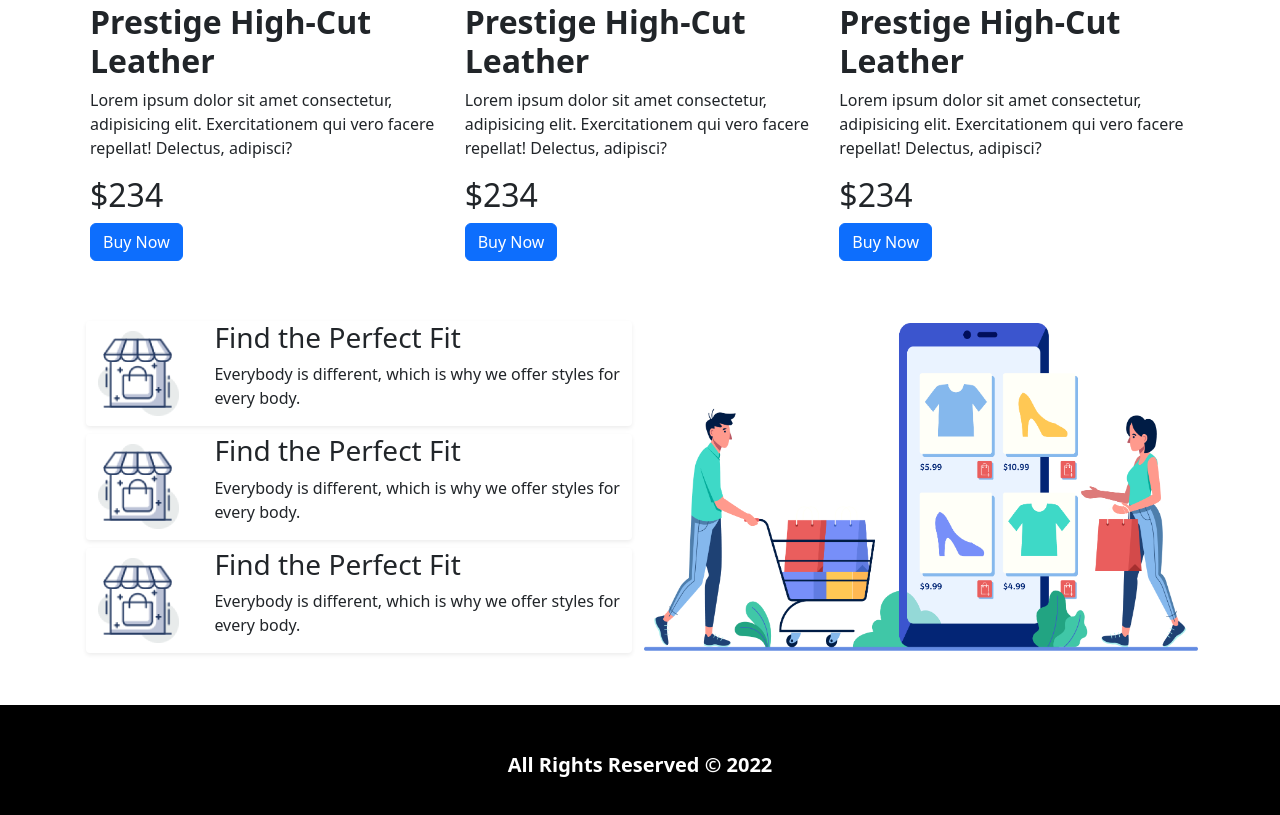
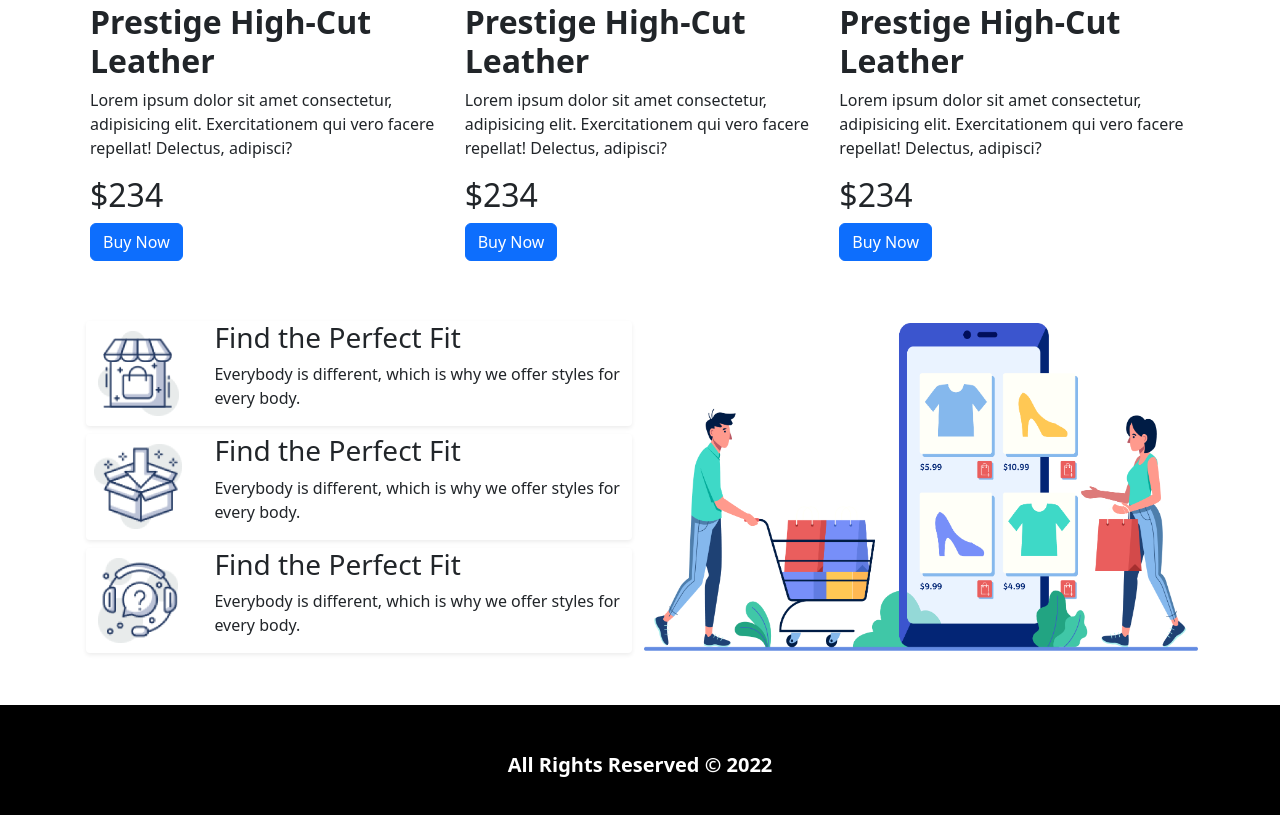
Before and after one commit to Rakib-Ahmed01/Nike, a plain HTML site: page index.html in a window 1280 px wide. Shown: the part 1795-2610 px from the top of the page. Drawn offline with nearby package versions, Linux system fonts and the light colour scheme.

Commit message:
icons sdded

```diff
--- a/index.html
+++ b/index.html
@@ -293,7 +293,7 @@
                   <div
                     class="image d-flex justify-content-center align-itens-center"
                   >
-                    <img src="icons/image 12.png" class="img-fluid" alt="" />
+                    <img src="icons/image 13.png" class="img-fluid" alt="" />
                   </div>
                   <div class="text">
                     <h3>Find the Perfect Fit</h3>
@@ -311,7 +311,7 @@
                   <div
                     class="image d-flex justify-content-center align-itens-center"
                   >
-                    <img src="icons/image 12.png" class="img-fluid" alt="" />
+                    <img src="icons/image 14.png" class="img-fluid" alt="" />
                   </div>
                   <div class="text">
                     <h3>Find the Perfect Fit</h3>
```
